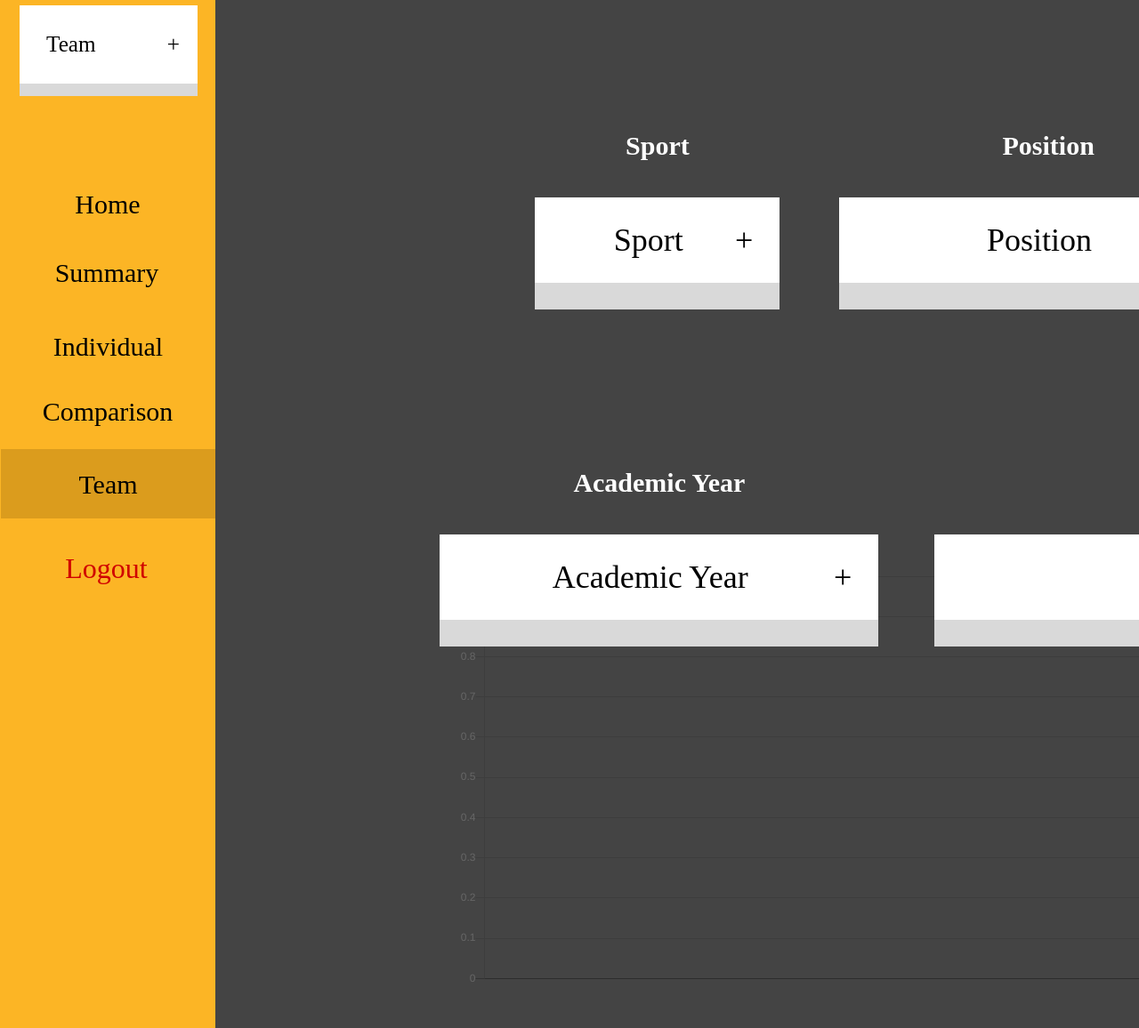
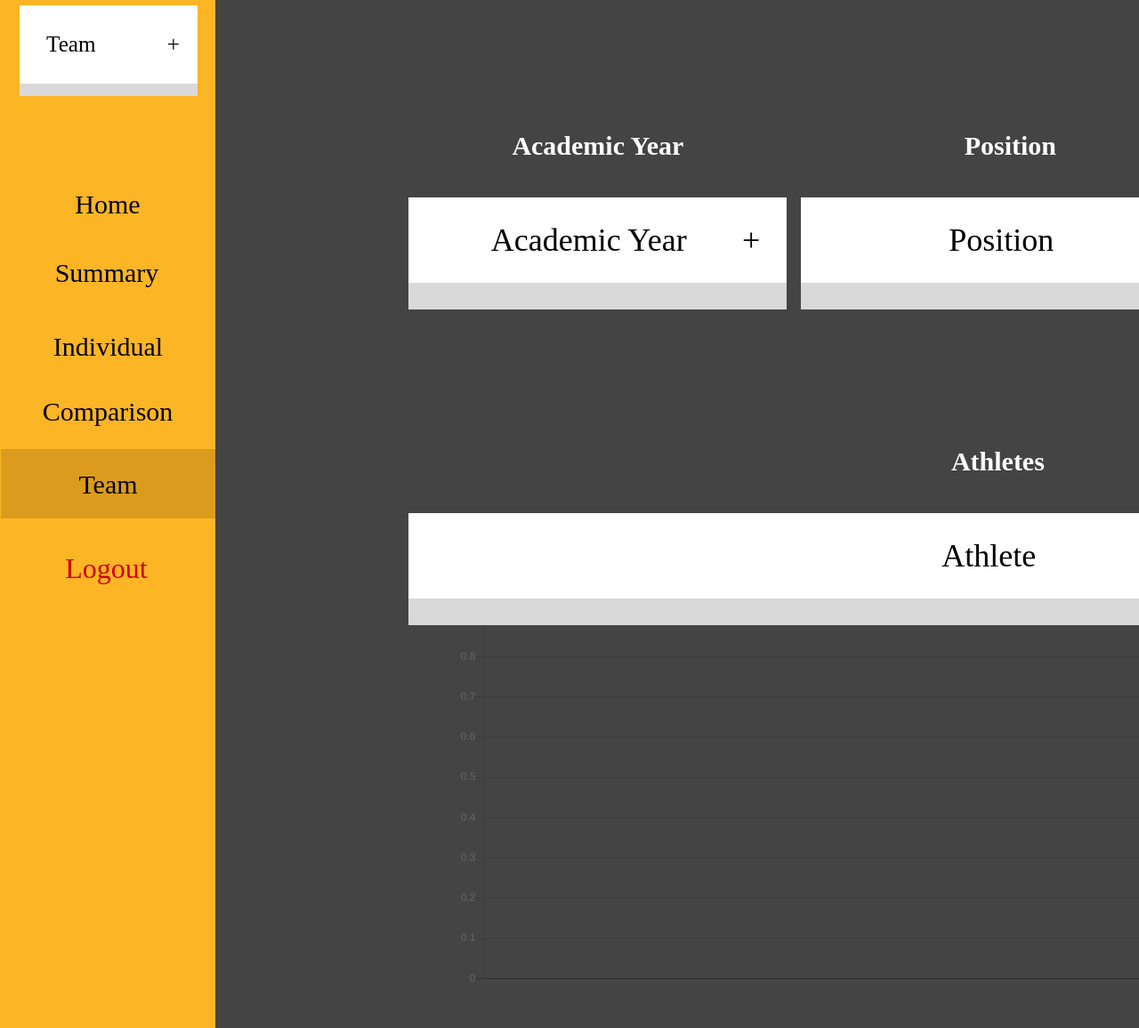
Before and after one commit to xJuan21/LionStats, a Django app: page /team/ in a window 1280 px wide. Shown: the part 184-1340 px from the top of the page at 89% size. Run offline with Django 4.2, Linux system fonts and the light colour scheme; some web fonts are replaced.

Commit message:
Team filter dropdown edits

```diff
--- a/LionStats/static/styles/team-filter.css
+++ b/LionStats/static/styles/team-filter.css
@@ -127,7 +127,7 @@
 
 .menu{
     clear:both;
-    width:auto;
+    width:1000px;
     height:0px;
     overflow: hidden;
     text-align: center;
--- a/LionStats/templates/team-filter.html
+++ b/LionStats/templates/team-filter.html
@@ -80,18 +80,18 @@ $.ajax({
 {% endblock %}
 </script>
 <div class="content">
-    <div class="SelectSport">
-        <h4> Sport </h4>
+    <div class="Athlete">
+        <h4> Athletes </h4>
         <div class="Dropdown">
             <nav>
-                <label for="touch"><span>Sport</span></label>
+                <label for="touch"><span>Athlete</span></label>
                 <input type="checkbox" id="touch">
 
                 <ul class="menu">
-                <li><a href="#">Sport 1</a></li>
-                <li><a href="#">Sport 2</a></li>
-                <li><a href="#">Sport 3</a></li>
-                <li><a href="#">Sport 4</a></li>
+                <li><a href="#">Smith, John</a></li>
+                <li><a href="#">Skywalker, Anakin</a></li>
+                <li><a href="#">Bolt, Usain</a></li>
+<!--                <li><a href="#">Sport 4</a></li>-->
                 </ul>
             </nav>
         </div>
@@ -114,18 +114,18 @@ $.ajax({
         </div>
     </div>
 
-    <div class="Age">
-        <h4> Age </h4>
+    <div class="Session">
+        <h4> Session </h4>
         <div class="Dropdown">
             <nav>
-                <label for="touchAge"><span>Age</span></label>
-                <input type="checkbox" id="touchAge">
+                <label for="touchSession"><span>Session</span></label>
+                <input type="checkbox" id="touchSession">
 
                 <ul class="menu">
-                <li><a href="#">18</a></li>
-                <li><a href="#">19</a></li>
-                <li><a href="#">20</a></li>
-                <li><a href="#">21</a></li>
+                <li><a href="#">04/04/2022</a></li>
+                <li><a href="#">04/05/2022</a></li>
+                <li><a href="#">04/06/2022</a></li>
+                <li><a href="#">04/06/2022</a></li>
                 </ul>
             </nav>
         </div>
@@ -139,31 +139,31 @@ $.ajax({
                 <input type="checkbox" id="touchYear">
 
                 <ul class="menu">
-                <li><a href="#">Freshman</a></li>
-                <li><a href="#">Sophomore</a></li>
-                <li><a href="#">Junior</a></li>
-                <li><a href="#">Senior</a></li>
+                <li><a href="#">2019-2020</a></li>
+                <li><a href="#">2020-2021</a></li>
+                <li><a href="#">2021-2022</a></li>
+<!--                <li><a href="#">Senior</a></li>-->
                 </ul>
             </nav>
         </div>
     </div>
 
-    <div class="StatisticType">
-        <h4> Statistic Type </h4>
-        <div class="Dropdown">
-            <nav>
-                <label for="touchType"><span>Type</span></label>
-                <input type="checkbox" id="touchType">
+<!--    <div class="StatisticType">-->
+<!--        <h4> Statistic Type </h4>-->
+<!--        <div class="Dropdown">-->
+<!--            <nav>-->
+<!--                <label for="touchType"><span>Type</span></label>-->
+<!--                <input type="checkbox" id="touchType">-->
 
-                <ul class="menu">
-                <li><a href="#">Type 1</a></li>
-                <li><a href="#">Type 2</a></li>
-                <li><a href="#">Type 3</a></li>
-                <li><a href="#">Type 4</a></li>
-                </ul>
-            </nav>
-        </div>
-    </div>
+<!--                <ul class="menu">-->
+<!--                <li><a href="#">Type 1</a></li>-->
+<!--                <li><a href="#">Type 2</a></li>-->
+<!--                <li><a href="#">Type 3</a></li>-->
+<!--                <li><a href="#">Type 4</a></li>-->
+<!--                </ul>-->
+<!--            </nav>-->
+<!--        </div>-->
+<!--    </div>-->
 </div>
 
 <canvas id="teamStats">
```
Also changed, not shown: other parts of LionStats/static/styles/team-filter.css (+16 -16 lines).
